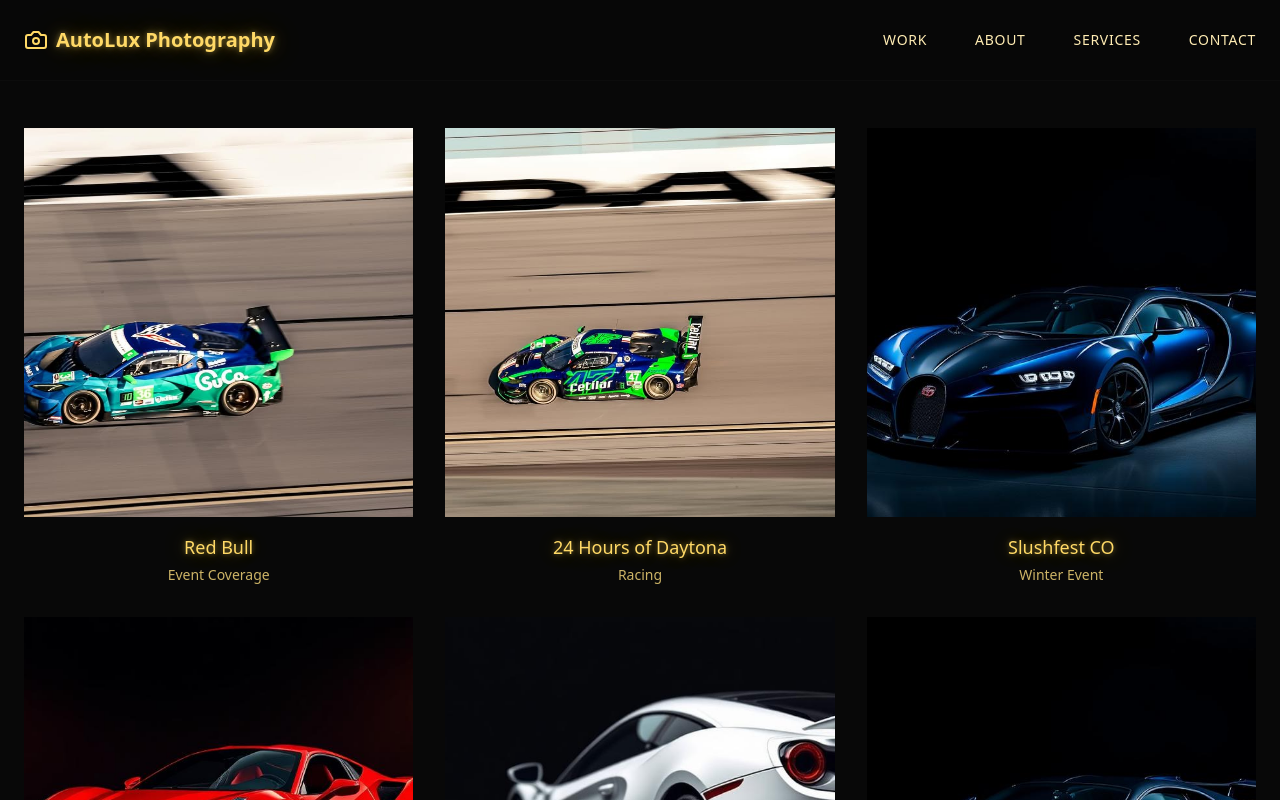
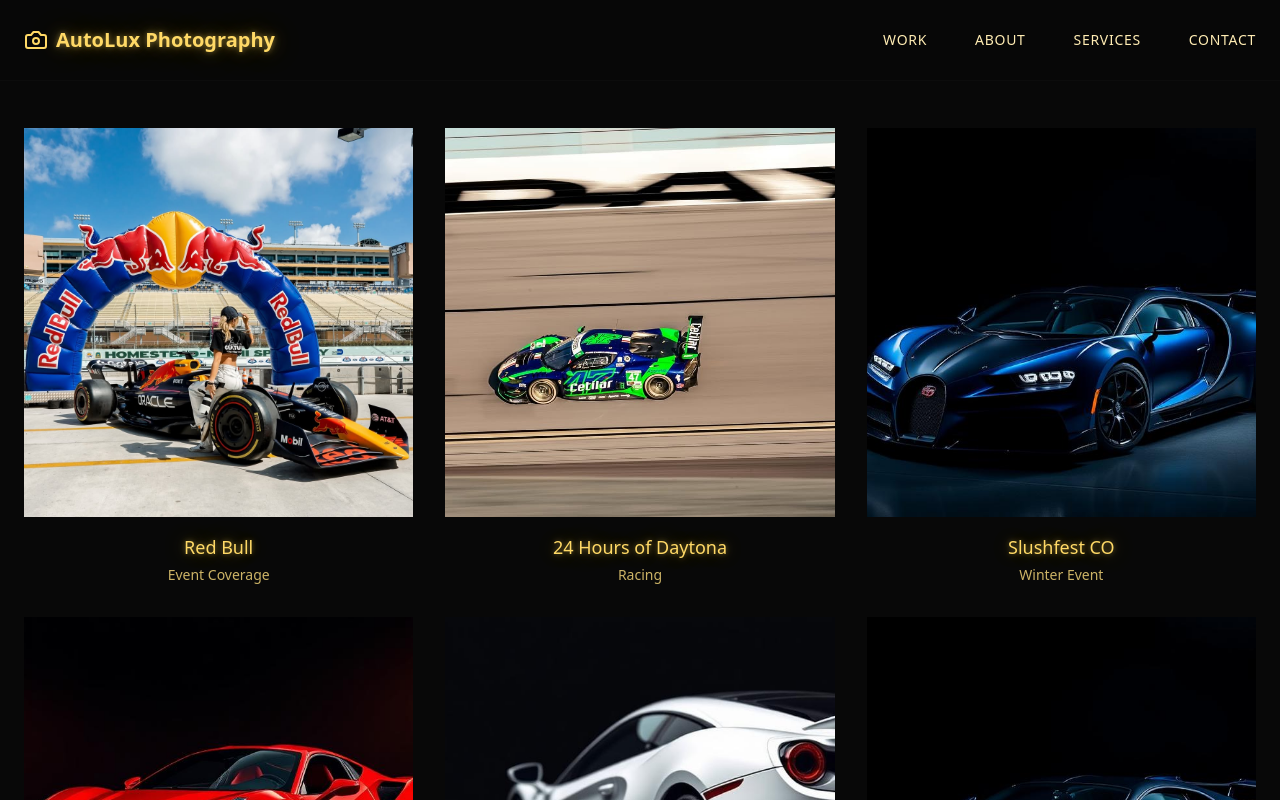
Before and after one commit to Jasontaylor14/bellakshoots, a React (Vite) app: page / in a window 1280 px wide. Shown: the top 800 px of the page. Built offline with nearby package versions, Linux system fonts and the light colour scheme.

Commit message:
Fix: Red Bull cover photo
Update Red Bull project cover photo.

```diff
--- a/src/pages/ProjectDetail.tsx
+++ b/src/pages/ProjectDetail.tsx
@@ -10,8 +10,8 @@ const projectData = {
     title: 'Red Bull',
     description: 'Capturing the high-energy world of Red Bull motorsports events.',
     images: [
-      '/lovable-uploads/db3397ef-7d10-4b0a-95d8-e9600d0d356a.png',
-      '/lovable-uploads/d92417ca-3cbf-442f-91dd-716ec8053549.png'
+      '/lovable-uploads/f6fd6f07-9f80-4dc2-9d87-fd578d51b0f7.png',
+      '/lovable-uploads/8bba734d-0566-4073-b634-9fe3469d7959.png'
     ]
   },
   '24-hours-daytona': {
--- a/src/pages/Work.tsx
+++ b/src/pages/Work.tsx
@@ -7,7 +7,7 @@ import car3Image from '@/assets/car-3.jpg';
 const portfolioItems = [
   {
     id: 'redbull',
-    image: '/lovable-uploads/db3397ef-7d10-4b0a-95d8-e9600d0d356a.png',
+    image: '/lovable-uploads/f6fd6f07-9f80-4dc2-9d87-fd578d51b0f7.png',
     title: "Red Bull",
     category: "Event Coverage"
   },
```
Also changed, not shown: public/lovable-uploads/8bba734d-0566-4073-b634-9fe3469d7959.png (added), public/lovable-uploads/f6fd6f07-9f80-4dc2-9d87-fd578d51b0f7.png (added).
